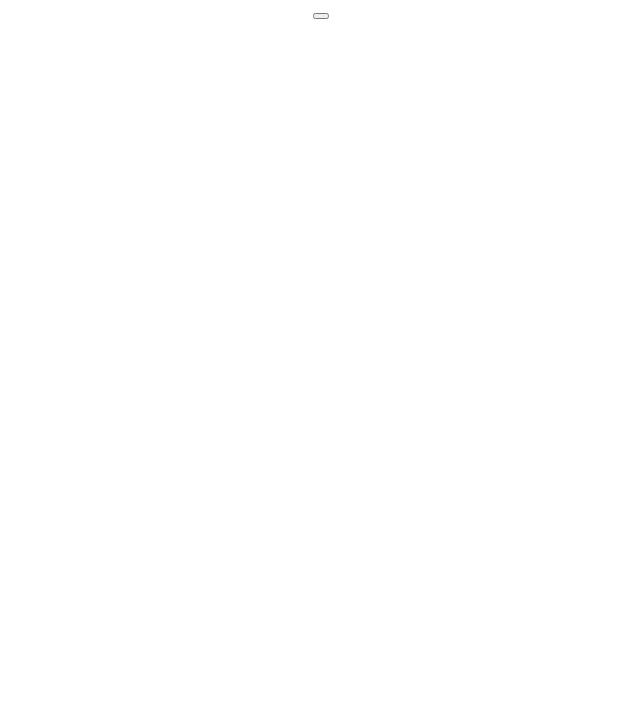
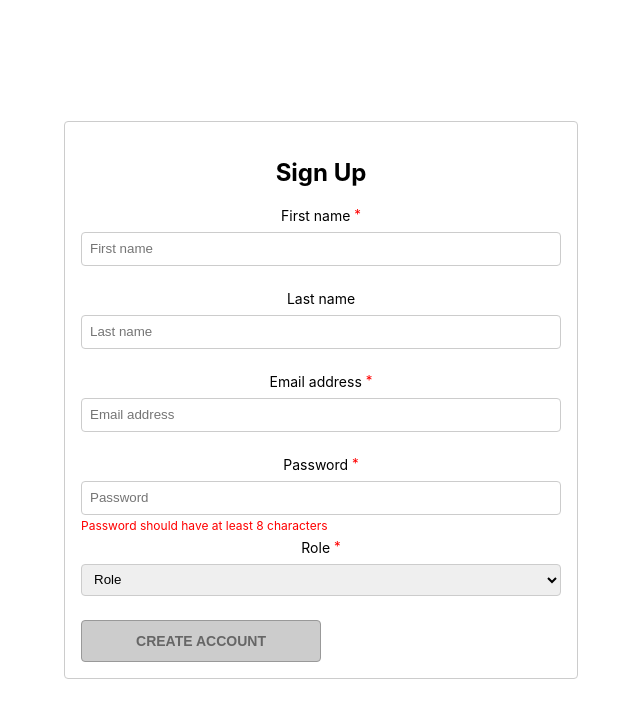
Before and after one commit to keenanbernard/Advanced-React-Labs, a React (Create React App) app: page / in a window 1280 px wide. Shown: the top 718 px of the page, without its empty margins (319-959 px from the left). Built offline with nearby package versions, Linux system fonts and the light colour scheme.

Commit message:
Lab 3 Week 1 - Registration form completion

```diff
--- a/src/App.js
+++ b/src/App.js
@@ -1,14 +1,11 @@
 import './App.css';
-import DessertsList from "./Components/Week 1/Lab 1 - Filter:Sort:Map/DessertsList";
-import Form from "./Components/Week 1/Lab 2 - Forms/Form";
-import FeedbackForm from "./Components/Week 1/Lab 2 - Forms/Feedback Form";
-import LabTest from "./Components/Week 1/LabTest";
+import RFORM from "./Components/Week 1/Lab 3 - Registration Form/RFORM";
 
 
 function App() {
   return (
     <div className="App">
-      <LabTest />
+      <RFORM />
     </div>
   );
 }
--- a/src/Components/Week 1/Lab 2 - Forms/Feedback Form.js
+++ b/src/Components/Week 1/Lab 2 - Forms/Feedback Form.js
@@ -12,6 +12,8 @@
       return;
     }
     console.log("Success");
+    setScore("10");
+    setComment("")
   }
 
   return(
--- /dev/null
+++ b/src/Components/Week 1/Lab 3 - Registration Form/RFORM.css
@@ -0,0 +1,78 @@
+.App {
+    display: flex;
+    flex: 1;
+    height: 100vh;
+    justify-content: center;
+    align-items: center;
+}
+
+fieldset {
+    display: flex;
+    width: 480px;
+    padding: 16px;
+    border: 1px solid #ccc;
+    border-radius: 4px;
+    flex-direction: column;
+}
+
+label {
+    margin-bottom: 8px;
+    font-size: 14px;
+}
+
+sup {
+    color: red;
+    top: -2px;
+    font-size: 95%;
+    line-height: 0;
+    position: relative;
+    vertical-align: baseline;
+}
+
+input,
+select {
+    border-radius: 4px;
+    border: 1px solid #ccc;
+    height: 32px;
+    padding: 0 8px;
+}
+
+.Field {
+    position: relative;
+    padding-bottom: 24px;
+    display: flex;
+    flex-direction: column;
+}
+
+.FieldError {
+    position: absolute;
+    bottom: -6px;
+    color: red;
+    font-size: 12px;
+}
+
+.Row {
+    display: flex;
+    flex-direction: row;
+}
+
+button {
+    padding: 12px;
+    width: 240px;
+    border-radius: 4px;
+    border: 1px solid #ccc;
+    background-color: darkblue;
+    color: white;
+    text-transform: uppercase;
+    font-size: 14px;
+    font-weight: bold;
+    cursor: pointer;
+}
+
+button:disabled,
+button[disabled] {
+    border: 1px solid #999999;
+    background-color: #cccccc;
+    color: #666666;
+    cursor: not-allowed;
+}
--- a/src/Components/Week 1/Lab 3 - Registration Form/RFORM.js
+++ b/src/Components/Week 1/Lab 3 - Registration Form/RFORM.js
@@ -1,11 +1,96 @@
-import React from "react";
+import React, {useState} from "react";
+import "./RFORM.css";
 
 const RFORM = () =>{
 
+  const PasswordErrorMessage = () => {
+    return (
+      <p className="FieldError">Password should have at least 8 characters</p>
+    );
+  };
+
+  const validateEmail = (email) => {
+    return String(email)
+      .toLowerCase()
+      .match(
+        /^(([^<>()[\]\\.,;:\s@"]+(\.[^<>()[\]\\.,;:\s@"]+)*)|(".+"))@((\[[0-9]{1,3}\.[0-9]{1,3}\.[0-9]{1,3}\.[0-9]{1,3}\])|(([a-zA-Z\-0-9]+\.)+[a-zA-Z]{2,}))$/
+      );
+  };
+
+  const [firstName, setFirstName] = useState("");
+  const [, setLastName] = useState("");
+  const [email, setEmail] = useState("");
+  const [password, setPassword] = useState({
+    value: "",
+    isTouched: false,
+  });
+  const [role, setRole] = useState("role");
+
+  const getIsFormValid = () => {
+
+    return !(firstName.length < 1 || password.value.length < 8 || role === "role" || !validateEmail(email));
+
+  };
+
+  const clearForm = (e) => {
+    e.preventDefault();
+    setFirstName("");
+    setLastName("")
+    setEmail("")
+    setRole("role");
+    setPassword({value: "", isTouched: false})
+  };
+
+  const handleSubmit = () => {
+    alert("Account created!");
+    clearForm();
+  };
+
   return (
-    <>
-    </>
-  )
+    <div className="App">
+      <form onSubmit={handleSubmit}>
+        <fieldset>
+          <h2>Sign Up</h2>
+          <div className="Field">
+            <label>
+              First name <sup>*</sup>
+            </label>
+            <input placeholder="First name" onChange={e => setFirstName(e.target.value)}/>
+          </div>
+          <div className="Field">
+            <label>Last name</label>
+            <input placeholder="Last name" onChange={e => setLastName(e.target.value)}/>
+          </div>
+          <div className="Field">
+            <label>
+              Email address <sup>*</sup>
+            </label>
+            <input placeholder="Email address" onChange={e => setEmail(e.target.value)}/>
+          </div>
+          <div className="Field">
+            <label>
+              Password <sup>*</sup>
+            </label>
+            <input placeholder="Password" type="password" onChange={e => setPassword({value: e.target.value, isTouched: true})}/>
+            {password.value.length < 8 ? PasswordErrorMessage() : <></>}
+          </div>
+          <div className="Field">
+            <label>
+              Role <sup>*</sup>
+            </label>
+            <select onChange={e => setRole(e.target.value)}>
+              <option value="role">Role</option>
+              <option value="individual">Individual</option>
+              <option value="business">Business</option>
+            </select>
+          </div>
+          <button type="submit" disabled={!getIsFormValid()}>
+            Create account
+          </button>
+        </fieldset>
+      </form>
+    </div>
+  );
 }
 
 export default RFORM;
```
